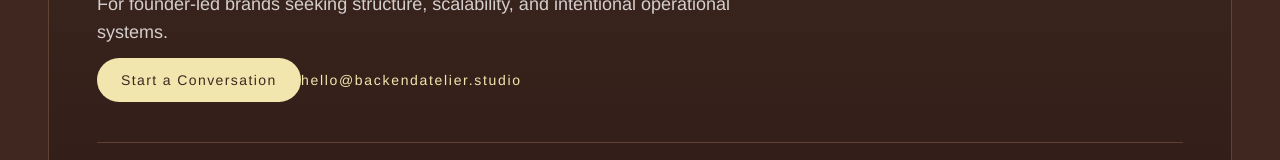
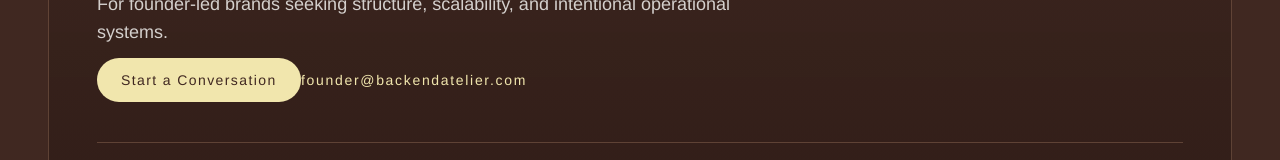
Before and after one commit to BackendEls/Atelier, a Next.js app: page / in a window 1280 px wide. Shown: the part 7785-7945 px from the top of the page. Built offline with nearby package versions, Linux system fonts and the light colour scheme.

Commit message:
Update AnimatedFooter.tsx

```diff
--- a/app/components/AnimatedFooter.tsx
+++ b/app/components/AnimatedFooter.tsx
@@ -11,8 +11,8 @@ export default function AnimatedFooter() {
           For founder-led brands seeking structure, scalability, and intentional operational systems.
         </p>
         <PremiumButton href="mailto:hello@backendatelier.studio" text="Start a Conversation" />
-        <a className="footer-email" href="mailto:hello@backendatelier.studio">
-          hello@backendatelier.studio
+        <a className="footer-email" href="mailto:founder@backendatelier.com">
+          founder@backendatelier.com
         </a>
         <div className="footer-marquee" aria-hidden="true">
           <ScrambleText text="Backend Atelier" className="footer-wordmark" speed={26} />
```
